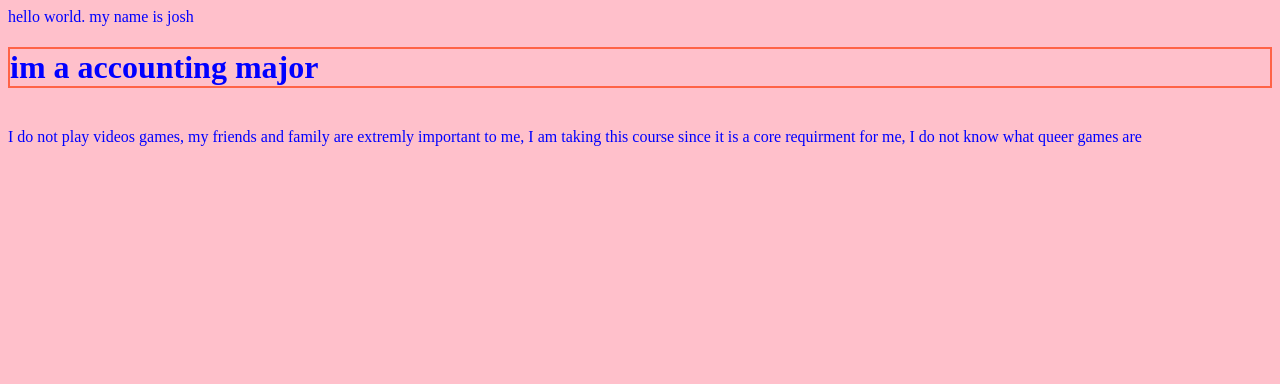
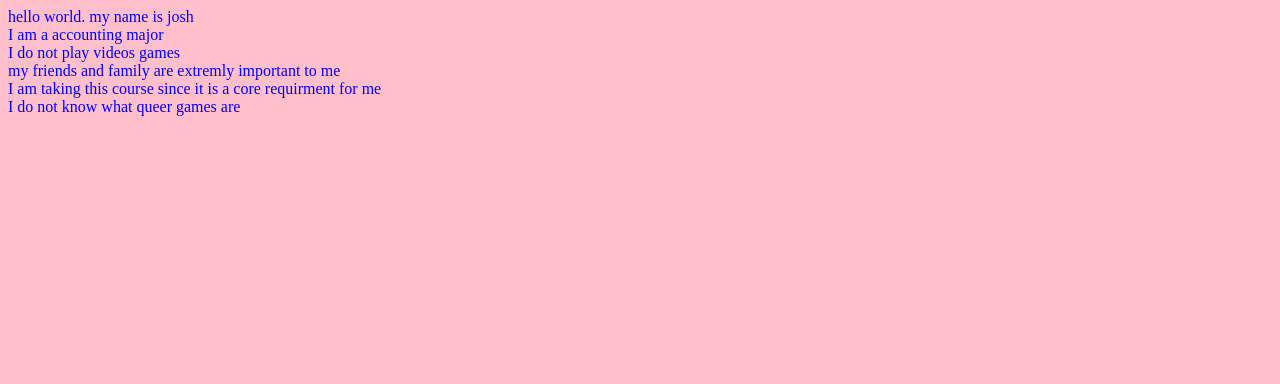
Before and after one commit to Joshwightman/queernarratives, a plain HTML site: page index.html in a window 1280 px wide. Drawn offline with Linux system fonts and the light colour scheme.

Commit message:
Update index.html

```diff
--- a/index.html
+++ b/index.html
@@ -10,8 +10,14 @@ body {
   </head>
   <body>
 hello world. my name is josh<br>
-    <h1 style="border:2px solid Tomato;">im a accounting major</h1> <br>
-    I do not play videos games, my friends and family are extremly important to me, I am taking this course since it is a core requirment for me, I do not know what queer games are    <br>
+    I am a accounting major <br>
+
+    I do not play videos games
+    <br>
+    my friends and family are extremly important to me
+    <br>
+    I am taking this course since it is a core requirment for me
+    <br>I do not know what queer games are    <br>
      <marquee width="40%" direction="left" height="30%">
    Values: Inclusivity, Openminded, ethics.
     </marquee>
```
